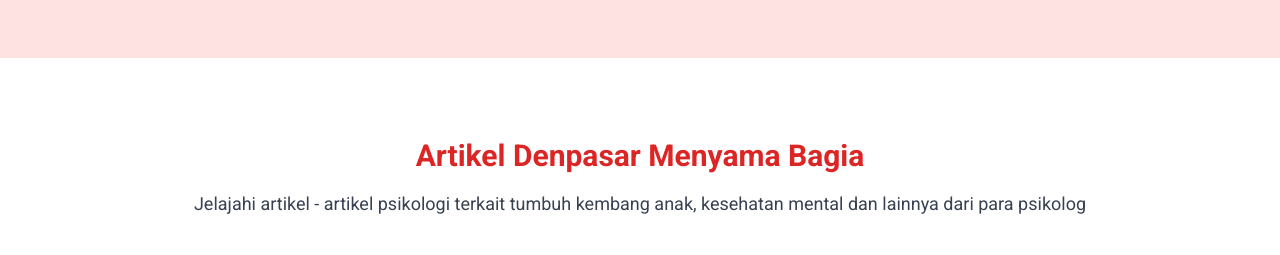
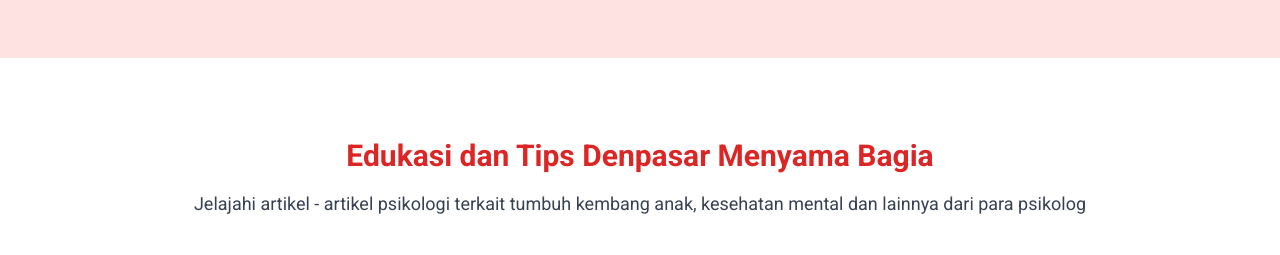
Before and after one commit to putuokky/denpasar-menyama-bagia, a plain HTML site: page index.html in a window 1280 px wide. Shown: the part 631-886 px from the top of the page. Drawn offline with nearby package versions, Linux system fonts and the light colour scheme.

Commit message:
ubah text artikel

```diff
--- a/index.html
+++ b/index.html
@@ -53,7 +53,7 @@
         <!-- Services Section -->
         <section class="py-20 px-5">
             <div class="container mx-auto text-center">
-                <h2 class="text-3xl font-bold text-red-600">Artikel Denpasar Menyama Bagia</h2>
+                <h2 class="text-3xl font-bold text-red-600">Edukasi dan Tips Denpasar Menyama Bagia</h2>
                 <p class="mt-4 text-lg text-gray-700">Jelajahi artikel - artikel psikologi terkait tumbuh kembang anak, kesehatan mental dan lainnya dari para psikolog</p>
                 <div class="mt-10 grid grid-cols-1 md:grid-cols-3 gap-8">
                     <div class="bg-white p-6 shadow-lg avatar">
```
